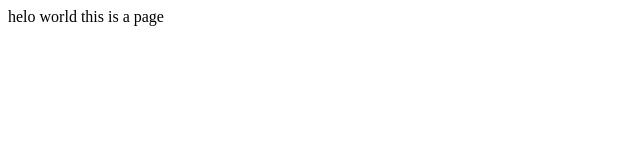
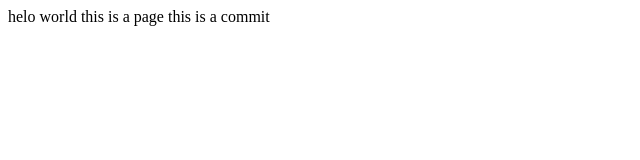
Before and after one commit to YC-git/YC-git.github.io, a plain HTML site: page index.html in a window 1280 px wide. Shown: the whole page, without its empty margins (0-640 px from the left). Drawn offline with Linux system fonts and the light colour scheme.

Commit message:
Update index.html

```diff
--- a/index.html
+++ b/index.html
@@ -9,5 +9,6 @@
 <body>
 
  helo world this is a page
+ this is a commit
  </body>
  </html>
```
